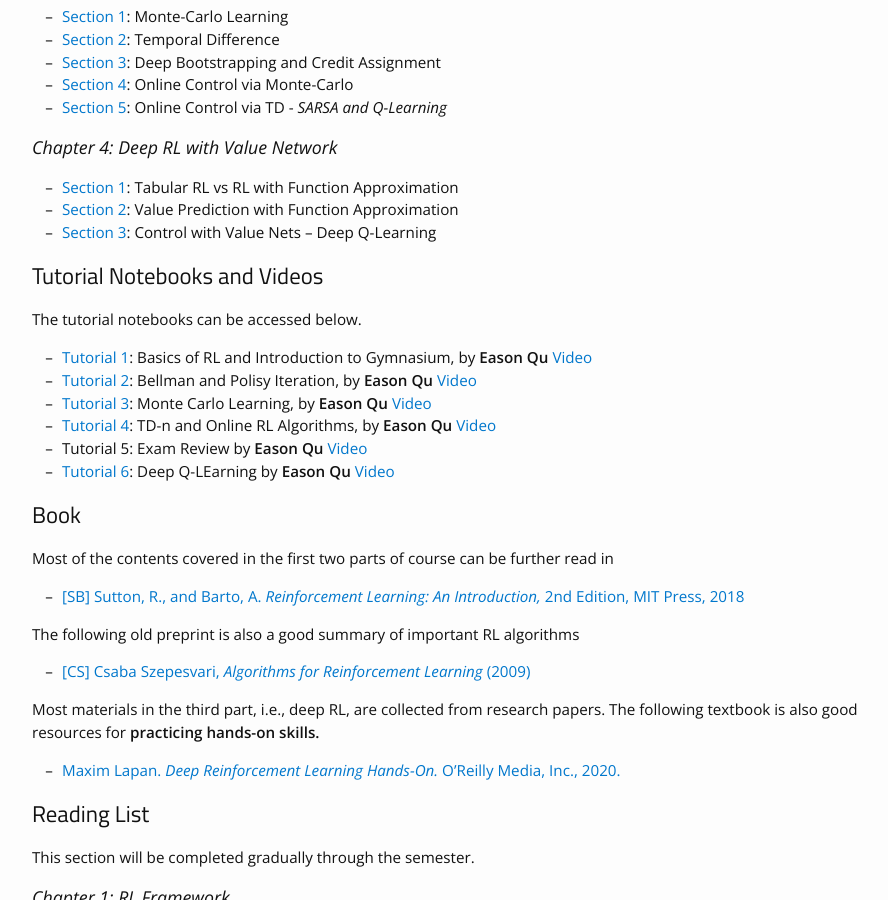
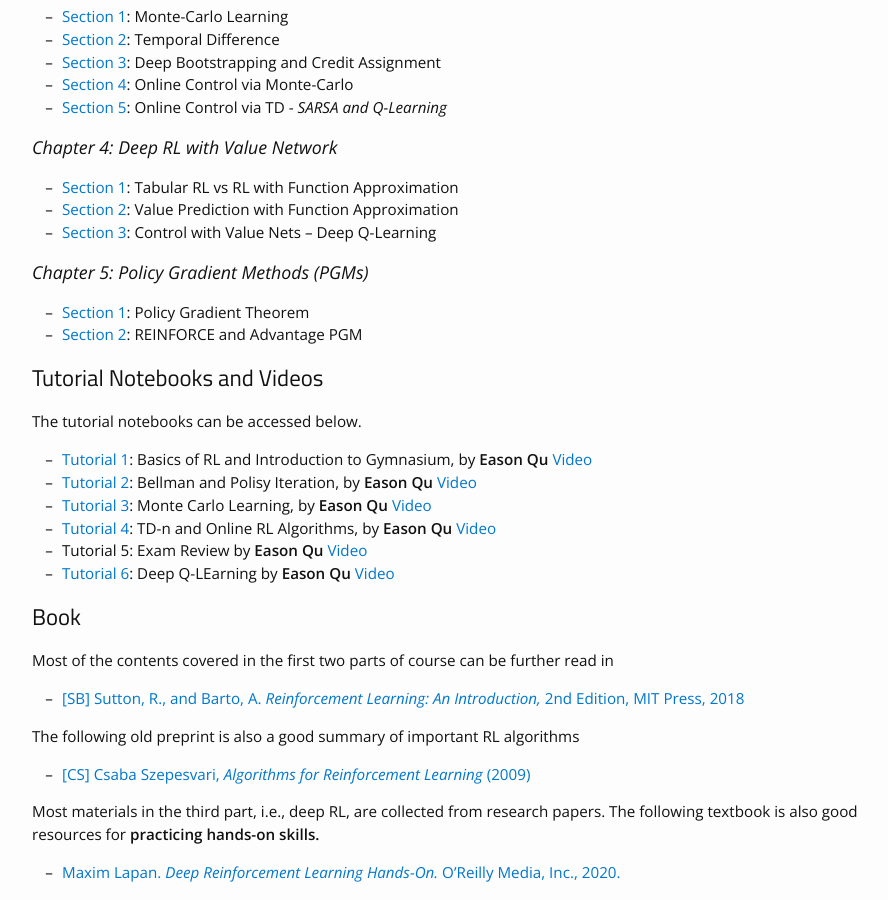
Before and after one commit to bereyhi-courses/rl-utoronto, a Jekyll site: the page built from materials.md, in a window 1280 px wide and 900 px high, scrolled down 792 px. Shown: the whole window, without its empty margins (163-1051 px from the left). Built offline with Jekyll 4.4.1, drawn with Linux system fonts in a browser that asks for light colours; nearby versions of some CDN libraries.

Commit message:
CH5 added

```diff
--- a/materials.md
+++ b/materials.md
@@ -32,12 +32,9 @@ The lecture notes are uploaded through the semester. For each chapter, the notes
 * [Section 2]({{site.baseurl}}/assets/Notes/CH4/CH4_Sec2.pdf): Value Prediction with Function Approximation
 * [Section 3]({{site.baseurl}}/assets/Notes/CH4/CH4_Sec3.pdf): Control with Value Nets -- Deep Q-Learning
 
-
-<!-- ### Chapter 4: RL with Function Approximation
-* [Section 1]({{site.baseurl}}/assets/Notes/CH4/CH4_Sec1.pdf): Tabular RL vs RL with Function Approximation
-* [Section 2]({{site.baseurl}}/assets/Notes/CH4/CH4_Sec2.pdf): Prediction with Function Approximation
-* [Section 3]({{site.baseurl}}/assets/Notes/CH4/CH4_Sec3.pdf): Control with Function Approximation
-* [Section 4]({{site.baseurl}}/assets/Notes/CH4/CH4_Sec4.pdf): Deep Q-Learning -->
+### Chapter 5: Policy Gradient Methods (PGMs)
+* [Section 1]({{site.baseurl}}/assets/Notes/CH5/CH5_Sec1.pdf): Policy Gradient Theorem
+* [Section 2]({{site.baseurl}}/assets/Notes/CH5/CH5_Sec2.pdf): REINFORCE and Advantage PGM
 
 <!-- ### Chapter 5: Policy Gradient Methods (PGMs)
 * [Section 1]({{site.baseurl}}/assets/Notes/CH5/CH5_Sec1.pdf): Policy Network
```
Also changed, not shown: 7 other files.
